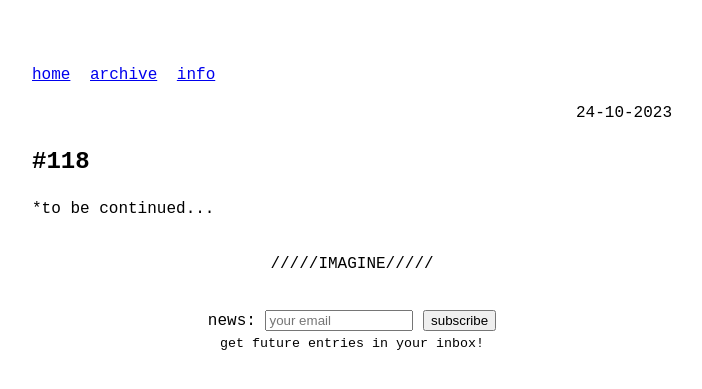
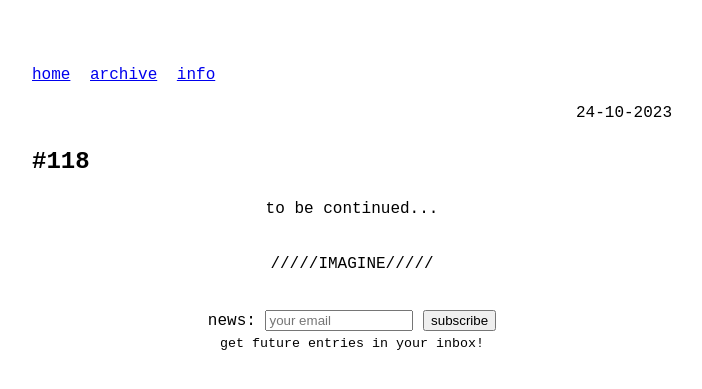
Before and after one commit to odaniloluna/odaniloluna.github.io, a Jekyll site: the page built from _posts/2023-10-24-#118.md, in a window 1280 px wide. Shown: the top 389 px of the page, without its empty margins (288-990 px from the left). Built offline with Jekyll 4.4.1, drawn with Linux system fonts in a browser that asks for light colours.

Commit message:
Update 2023-10-24-#118.md

```diff
--- a/_posts/2023-10-24-#118.md
+++ b/_posts/2023-10-24-#118.md
@@ -3,5 +3,5 @@ layout: post
 title: #118
 slug: #118
 ---
-<p class="description" style="text-align: justify;">
-*to be continued...
+<p class="description" style="text-align: center;">
+to be continued...
```
